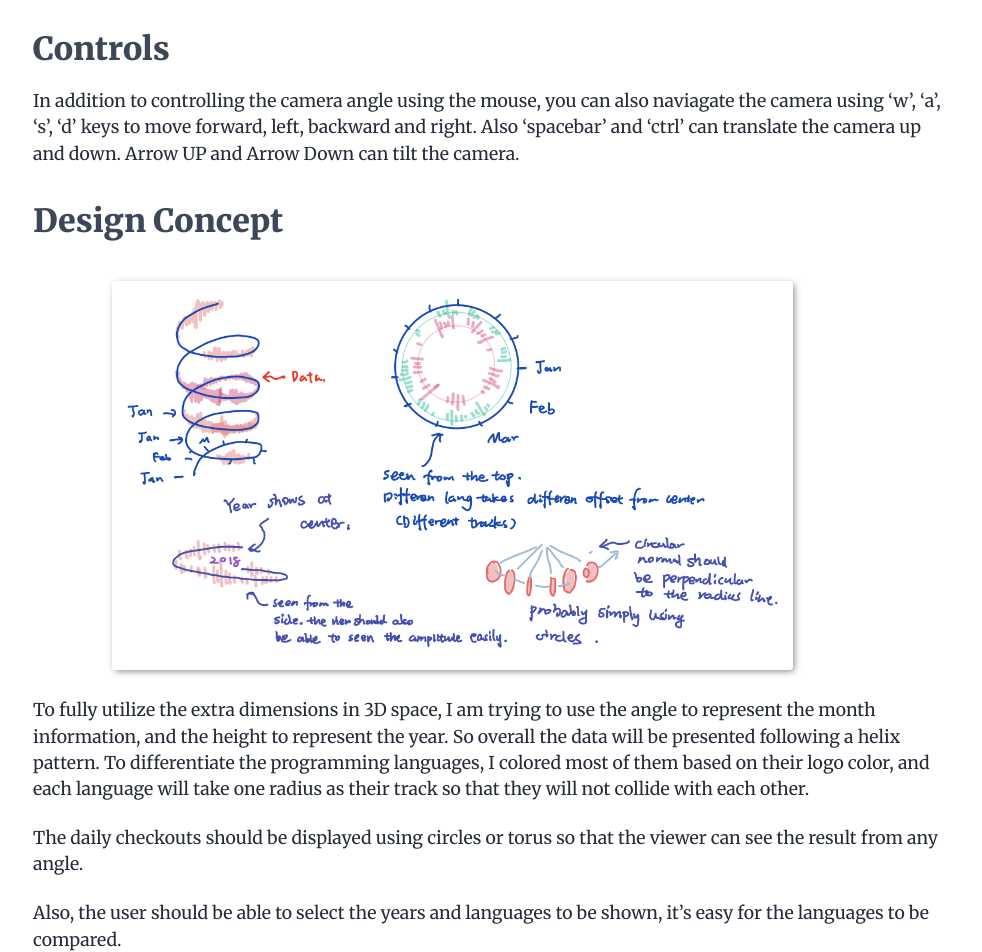
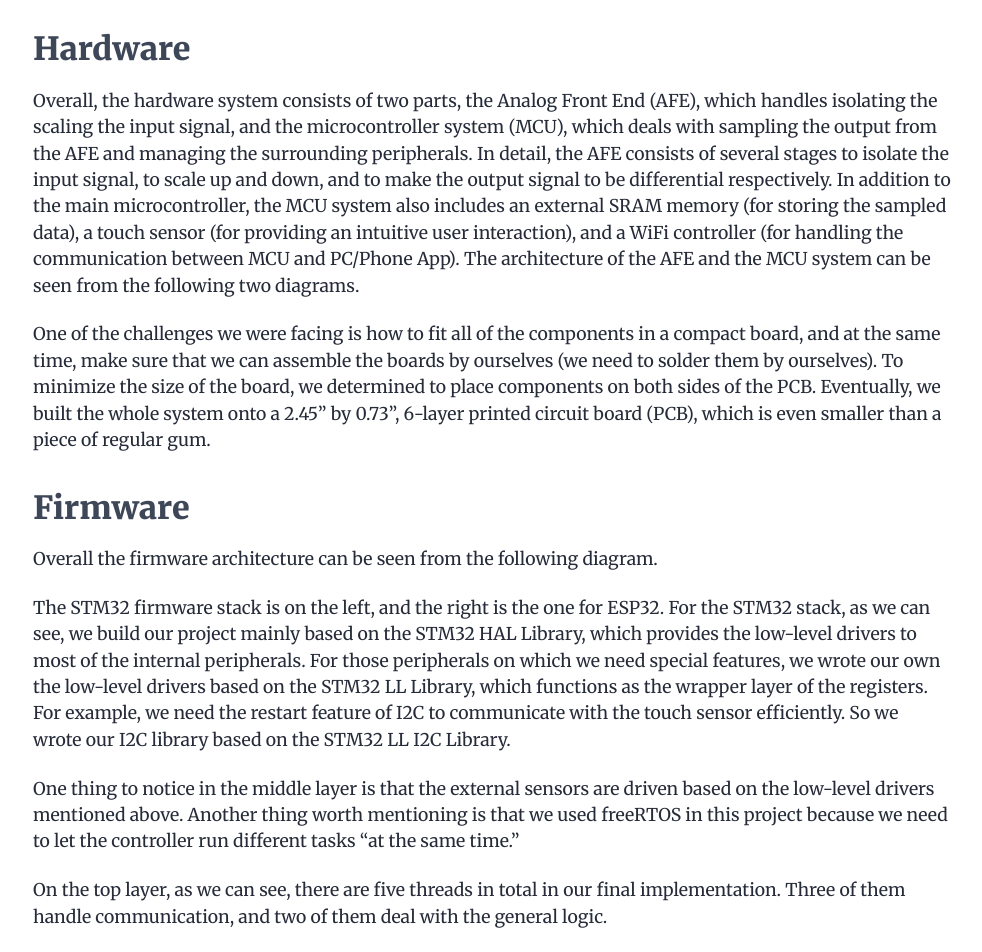
Before and after one commit to boningdong/boning-net, a Jekyll site: the page built from _projects/scopen.md, in a window 1280 px wide and 1400 px high, scrolled down 672 px. Shown: the part 231-1183 px from the top of the window, without its empty margins (148-1130 px from the left). Built offline with Jekyll 4.4.1, drawn with Linux system fonts in a browser that asks for light colours; nearby versions of some CDN libraries; some of the changed text lies outside the part shown; grey boxes are pictures that could not be loaded.

Commit message:
Finished the description part of the scopen

```diff
--- a/_projects/scopen.md
+++ b/_projects/scopen.md
@@ -19,47 +19,33 @@
 # Product Videos
 <iframe width="560" height="315" src="https://www.youtube.com/embed/4xJvWEb1Kwo" frameborder="0" allow="accelerometer; autoplay; encrypted-media; gyroscope; picture-in-picture" allowfullscreen></iframe>
 
-<div class="row">
-    <div class="col-lg-6"></div>
+# Hardware
+Overall, the hardware system consists of two parts, the Analog Front End (AFE), which handles isolating the scaling the input signal, and the microcontroller system (MCU), which deals with sampling the output from the AFE and managing the surrounding peripherals. In detail, the AFE consists of several stages to isolate the input signal, to scale up and down, and to make the output signal to be differential respectively. In addition to the main microcontroller, the MCU system also includes an external SRAM memory (for storing the sampled data), a touch sensor (for providing an intuitive user interaction), and a WiFi controller (for handling the communication between MCU and PC/Phone App). The architecture of the AFE and the MCU system can be seen from the following two diagrams.
 
-    <div class="col-lg-6">
+One of the challenges we were facing is how to fit all of the components in a compact board, and at the same time, make sure that we can assemble the boards by ourselves (we need to solder them by ourselves).
+To minimize the size of the board, we determined to place components on both sides of the PCB. Eventually, we built the whole system onto a 2.45" by 0.73", 6-layer printed circuit board (PCB), which is even smaller than a piece of regular gum.
 
-    </div>
-</div>
+# Firmware
+Overall the firmware architecture can be seen from the following diagram.
 
-# Controls
-In addition to controlling the camera angle using the mouse, you can also naviagate the camera using 'w', 'a', 's', 'd' keys to move forward, left, backward and right. Also 'spacebar' and 'ctrl' can translate the camera up and down. Arrow UP and Arrow Down can tilt the camera.
+The STM32 firmware stack is on the left, and the right is the one for ESP32.
+For the STM32 stack, as we can see, we build our project mainly based on the STM32 HAL Library, which provides the low-level drivers to most of the internal peripherals. For those peripherals on which we need special features, we wrote our own the low-level drivers based on the STM32 LL Library, which functions as the wrapper layer of the registers. For example, we need the restart feature of I2C to communicate with the touch sensor efficiently. So we wrote our I2C library based on the STM32 LL I2C Library.
 
-# Design Concept
-<div class="row">
-    <div class="col-lg-1">
-    </div>
-    <div class="col-lg-9">
-        <img class="project-photo mx-auto my-2 my-md-4" src="{{ site.baseurl }}/assets/img/projects/spl_visualization_5.png">
-    </div>
-    <div class="col-lg-1">
-    </div>
-</div>
-To fully utilize the extra dimensions in 3D space, I am trying to use the angle to represent the month information, and the height to represent the year. So overall the data will be presented following a helix pattern.
-To differentiate the programming languages, I colored most of them based on their logo color, and each language will take one radius as their track so that they will not collide with each other.
+One thing to notice in the middle layer is that the external sensors are driven based on the low-level drivers mentioned above. Another thing worth mentioning is that we used freeRTOS in this project because we need to let the controller run different tasks "at the same time."
 
-The daily checkouts should be displayed using circles or torus so that the viewer can see the result from any angle.
+On the top layer, as we can see, there are five threads in total in our final implementation.  Three of them handle communication, and two of them deal with the general logic.
 
-Also, the user should be able to select the years and languages to be shown, it’s easy for the languages to be compared.
+The ESP32 stack is relatively simple because we wrote the firmware based on the Arduino Library. There are two threads in total: one for managing the downstream communication and the other one for upstream.
 
-<div class="row d-flex">
-    <div class="col-lg-6">
-        <img class="project-photo mx-auto my-2 my-md-4" src="{{ site.baseurl }}/assets/img/projects/spl_visualization_2.png">
-    </div>
-    <div class="col-lg-6">
-        <img class="project-photo mx-auto my-2 my-md-4" src="{{ site.baseurl }}/assets/img/projects/spl_visualization_1.png">
-    </div>
-</div>
-<div class="row d-flex">
-    <div class="col-lg-6">
-        <img class="project-photo mx-auto my-2 my-md-4" src="{{ site.baseurl }}/assets/img/projects/spl_visualization_4.png">
-    </div>
-    <div class="col-lg-6">
-        <img class="project-photo mx-auto my-2 my-md-4" src="{{ site.baseurl }}/assets/img/projects/spl_visualization_3.png">
-    </div>
-</div>
+# Software
+Nothing is unique about software development. The only thing worth mentioning is that we tried to follow the Model-View-Controller design pattern to develop our project. Overall the architecture is shown by the following diagram.
+
+We used the Java Swing library for the front-end UI. We wrote the code to draw the nobs line by line to have an expected design. Currently, we already have an intuitive and functional design with an elegant dark theme.
+
+# Industrial Design
+We also designed a case for our product using Autodesk Fusion 360, 3D printed it and assembled everything to make it like a real product. Here are some of the screenshots.
+
+# Issues & Improvements
+We can rewrote the front-end software in JavaScript using React and Electron framework to improve the design and make it portable to different platforms.
+Current the sampling accuracy is not high and the resolution is not high enough (8 bit). We probably can tweak the parameters to sacrifice portion of the speed to improve the accuracy, probably by enabling oversampling or simply increasing the sampling period.
+Touch sensor works from an prove-of-concept pespective but not good enough; it's not sensitive enough to response to the user input.
```
